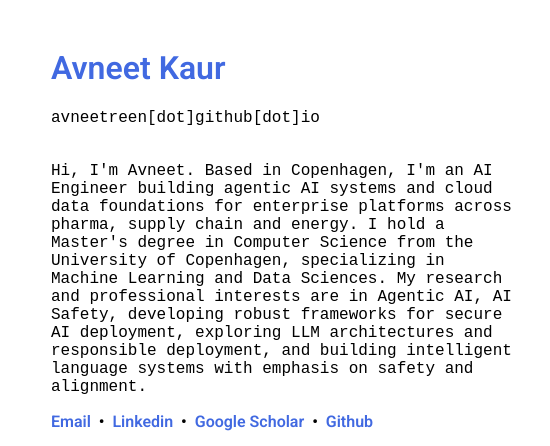
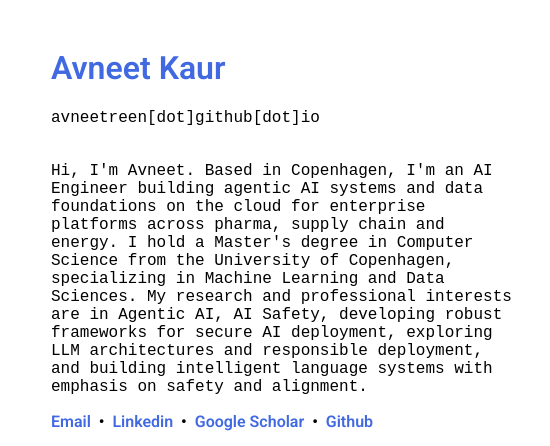
Before and after one commit to avneetreen/avneetreen.github.io, a plain HTML site: page index.html in a window 1280 px wide. Shown: the top 446 px of the page, 209-759 px from the left. Drawn offline with Linux system fonts and the light colour scheme.

Commit message:
Intro: use 'data foundations on the cloud'
Co-Authored-By: Claude Opus 5.5 <noreply@anthropic.com>
Claude-Session: https://claude.ai/code/session_0187fS8f6R1XeLciZK9Tewxk

```diff
--- a/index.html
+++ b/index.html
@@ -24,7 +24,7 @@
                 </p>
 
                 <p><div style="font-family: 'JetBrains Mono',monospace;">
-                  Hi, I'm Avneet. Based in Copenhagen, I'm an AI Engineer building agentic AI systems and cloud data foundations for enterprise platforms across pharma, supply chain and energy. I hold a Master's degree in Computer Science from the University of Copenhagen, specializing in Machine Learning and Data Sciences. My research and professional interests are in Agentic AI, AI Safety, developing robust frameworks for secure AI deployment, exploring LLM architectures and responsible deployment, and building intelligent language systems with emphasis on safety and alignment. </div> </p>
+                  Hi, I'm Avneet. Based in Copenhagen, I'm an AI Engineer building agentic AI systems and data foundations on the cloud for enterprise platforms across pharma, supply chain and energy. I hold a Master's degree in Computer Science from the University of Copenhagen, specializing in Machine Learning and Data Sciences. My research and professional interests are in Agentic AI, AI Safety, developing robust frameworks for secure AI deployment, exploring LLM architectures and responsible deployment, and building intelligent language systems with emphasis on safety and alignment. </div> </p>
 
                 <p style="text-align:left">
                   <a href="mailto:avneet14027@iiitd.ac.in">Email</a> &nbsp;&#8226;&nbsp;
```
